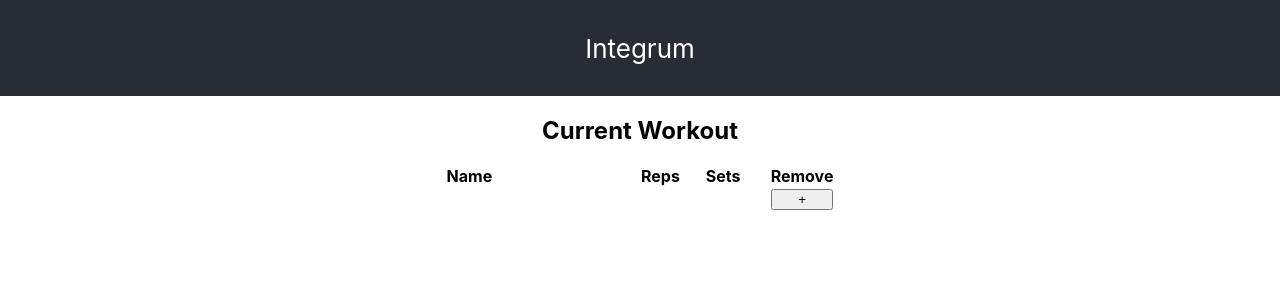
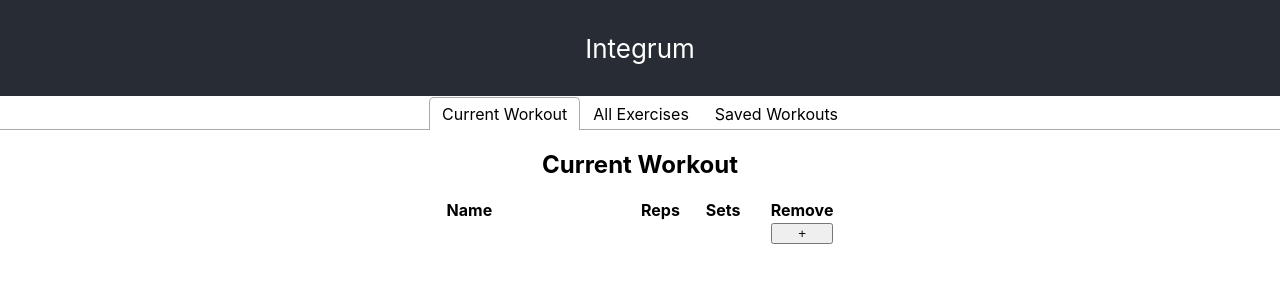
Before and after one commit to nickjmiller/Integrum, a React (Create React App) app: page / in a window 1280 px wide. Shown: the top 300 px of the page. Built offline with nearby package versions, Linux system fonts and the light colour scheme.

Commit message:
Add tab component header

```diff
--- a/package.json
+++ b/package.json
@@ -8,6 +8,7 @@
     "react-dom": "^16.8.6",
     "react-modal": "^3.9.1",
     "react-redux": "^7.1.0",
+    "react-tabs": "^3.0.0",
     "redux": "^4.0.4"
   },
   "devDependencies": {
@@ -24,7 +25,6 @@
     "lint": "eslint ./src --fix",
     "serve": "npm run build && serve -s build",
     "analyze": "npm run build && source-map-explorer 'build/static/js/*.js'"
-
   },
   "browserslist": {
     "production": [
--- a/src/components/App.js
+++ b/src/components/App.js
@@ -2,7 +2,7 @@ import React from "react";
 import "../style/App.css";
 
 import ModalContainer from "../containers/ModalContainer";
-import VisibleWorkoutList from "../containers/VisibleWorkoutList";
+import { TabComponent } from "./TabComponent";
 
 function App() {
     return (
@@ -12,10 +12,8 @@ function App() {
         Integrum
                 </p>
             </header>
-            <div>
-                <VisibleWorkoutList />
-                <ModalContainer />
-            </div>
+            <TabComponent />
+            <ModalContainer />
         </div>
     );
 }
--- /dev/null
+++ b/src/components/TabComponent.js
@@ -0,0 +1,36 @@
+import React from "react";
+import { Tabs, Tab, TabList, TabPanel } from "react-tabs";
+
+import "react-tabs/style/react-tabs.css";
+
+import VisibleWorkoutList from "../containers/VisibleWorkoutList";
+import FilterableExerciseList from "../containers/FilterableExerciseList";
+import SearchBar from "../containers/SearchBar";
+
+export const TabComponent = () => (
+    <Tabs>
+        <TabList>
+            <Tab>
+                Current Workout
+            </Tab>
+            <Tab>
+                All Exercises
+            </Tab>
+            <Tab>
+                Saved Workouts
+            </Tab>
+        </TabList>
+        <TabPanel>
+            <VisibleWorkoutList />
+        </TabPanel>
+        <TabPanel>
+            <div>
+                <SearchBar />
+                <FilterableExerciseList />
+            </div>
+        </TabPanel>
+        <TabPanel>
+            <h1 style={{ color: "#282C34" }}>Coming Soon</h1>
+        </TabPanel>
+    </Tabs>
+);
```
Also changed, not shown: 1 other file (tests, documents, lock files or other folders).
